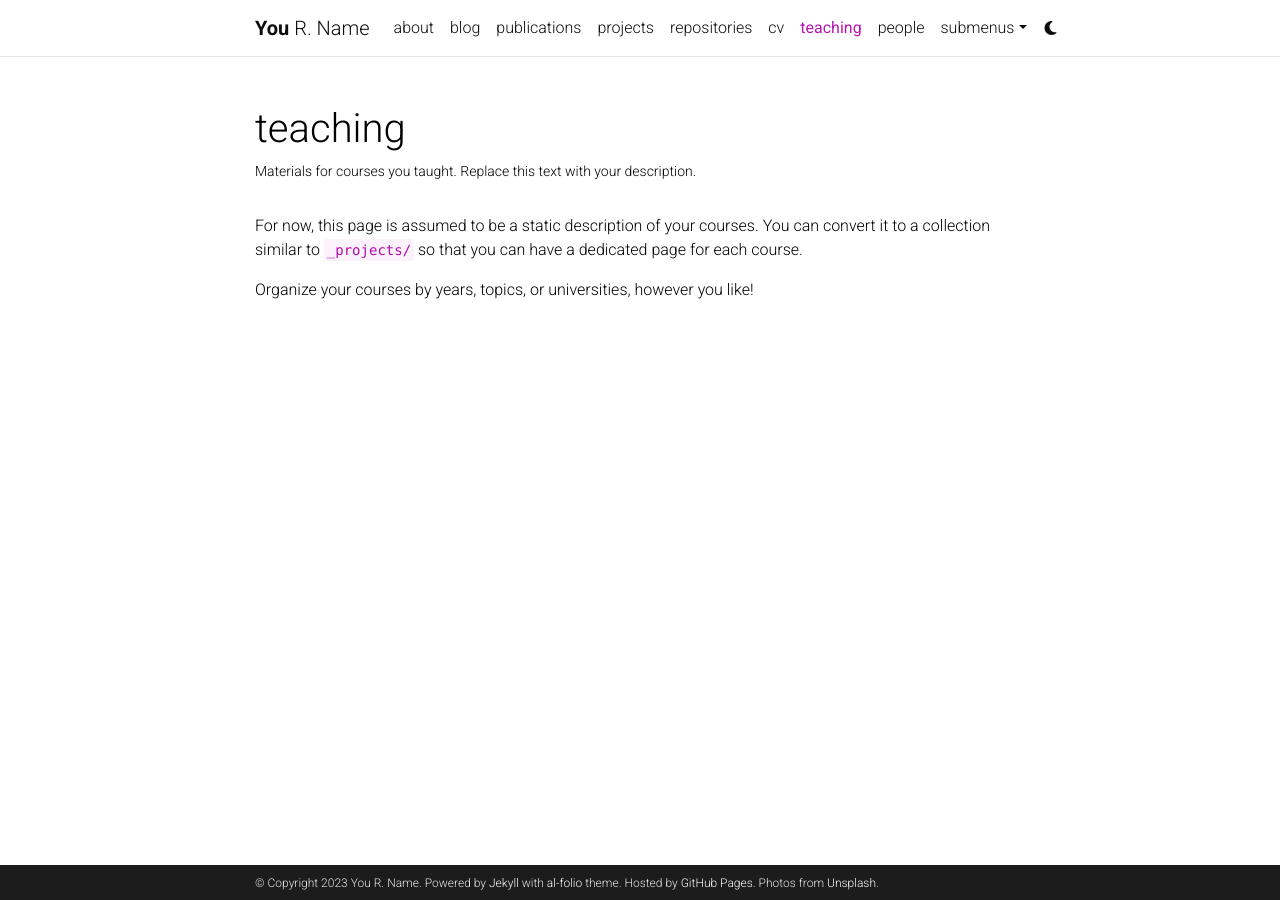
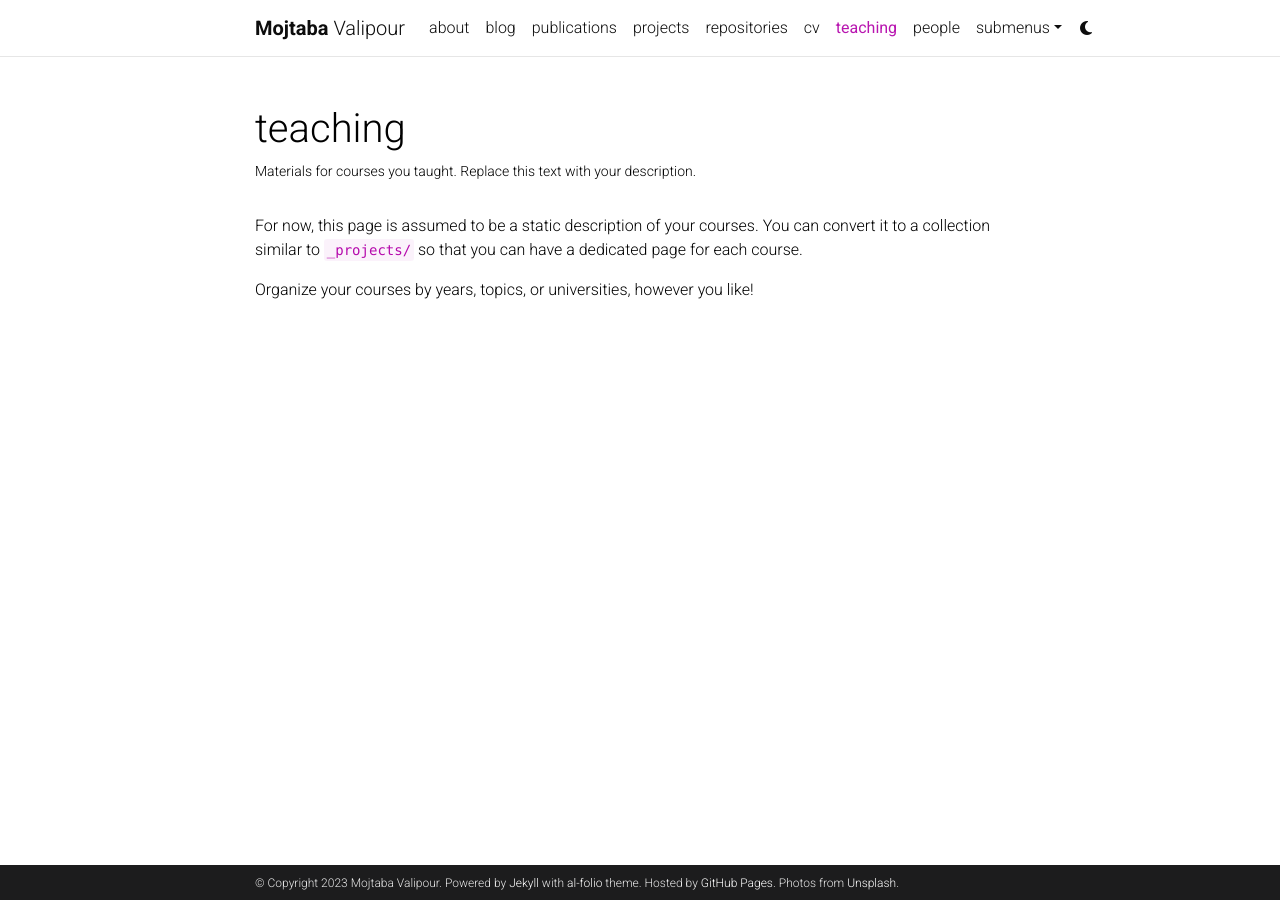
Before and after one commit to mojivalipour/mojivalipour.github.io, a Jekyll site: the page built from _pages/teaching.md, in a window 1280 px wide. Built offline with Jekyll 4.4.1, drawn with Linux system fonts in a browser that asks for light colours; comment, search, counter and statistics services are not loaded; a style sheet for code colours, icons or effects is not loaded.

Commit message:
Update _config.yml

```diff
--- a/_config.yml
+++ b/_config.yml
@@ -3,23 +3,23 @@
 # -----------------------------------------------------------------------------
 
 title: blank # the website title (if blank, full name will be used instead)
-first_name: You
-middle_name: R.
-last_name: Name
-email: you@example.com
+first_name: Mojtaba
+middle_name:
+last_name: Valipour
+email: mojtaba.valipour@uwaterloo.ca
 description: > # the ">" symbol means to ignore newlines until "footer_text:"
   A simple, whitespace theme for academics. Based on [*folio](https://github.com/bogoli/-folio) design.
 footer_text: >
   Powered by <a href="https://jekyllrb.com/" target="_blank">Jekyll</a> with <a href="https://github.com/alshedivat/al-folio">al-folio</a> theme.
   Hosted by <a href="https://pages.github.com/" target="_blank">GitHub Pages</a>.
   Photos from <a href="https://unsplash.com" target="_blank">Unsplash</a>.
-keywords: jekyll, jekyll-theme, academic-website, portfolio-website  # add your own keywords or leave empty
+keywords: Machine Learning, Deep Learning, Natural Language Processing  # add your own keywords or leave empty
 
 lang: en # the language of your site (for example: en, fr, cn, ru, etc.)
 icon: ⚛️  # the emoji used as the favicon (alternatively, provide image name in /assets/img/)
 
-url: https://alshedivat.github.io # the base hostname & protocol for your site
-baseurl: /al-folio # the subpath of your site, e.g. /blog/
+url: https://mojivalipour.github.io # the base hostname & protocol for your site
+baseurl: # the subpath of your site, e.g. /blog/
 last_updated: false # set to true if you want to display last updated in the footer
 impressum_path:  # set to path to include impressum link in the footer, use the same path as permalink in a page, helps to conform with EU GDPR
 
```
